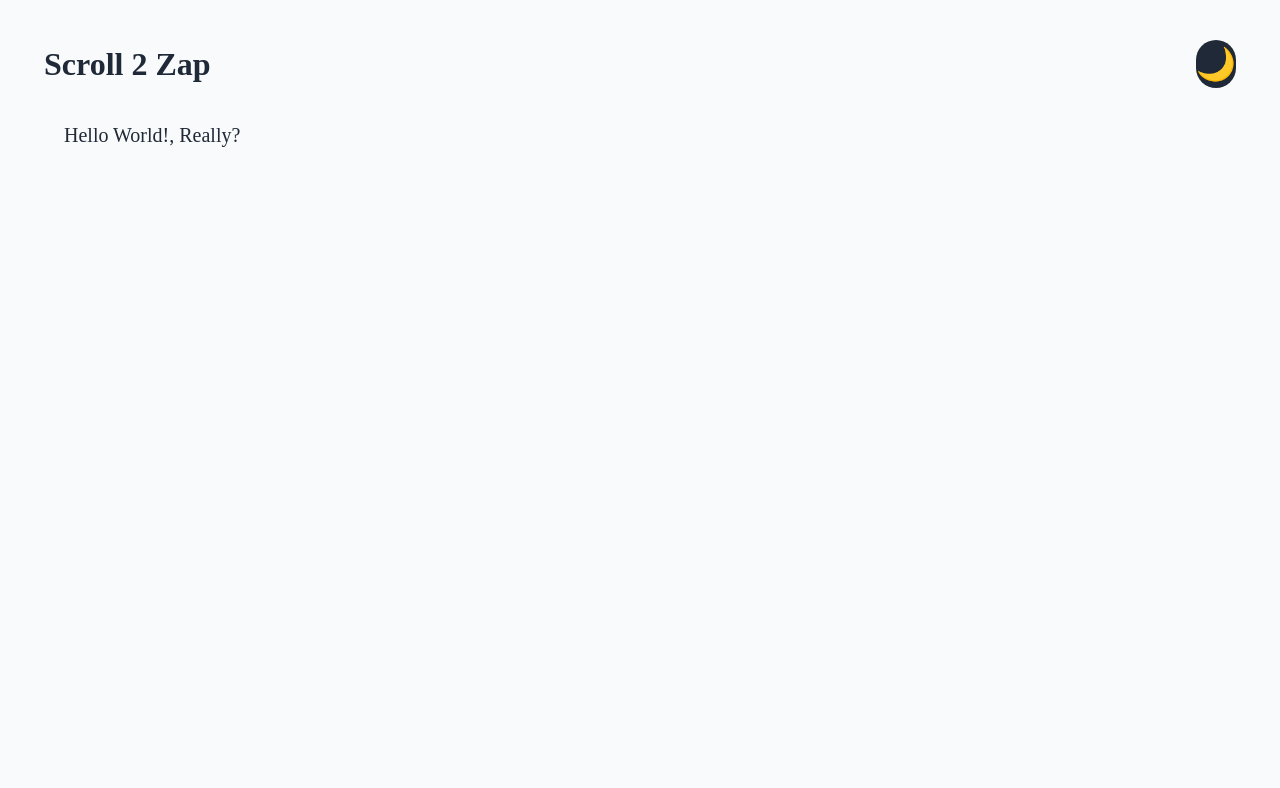
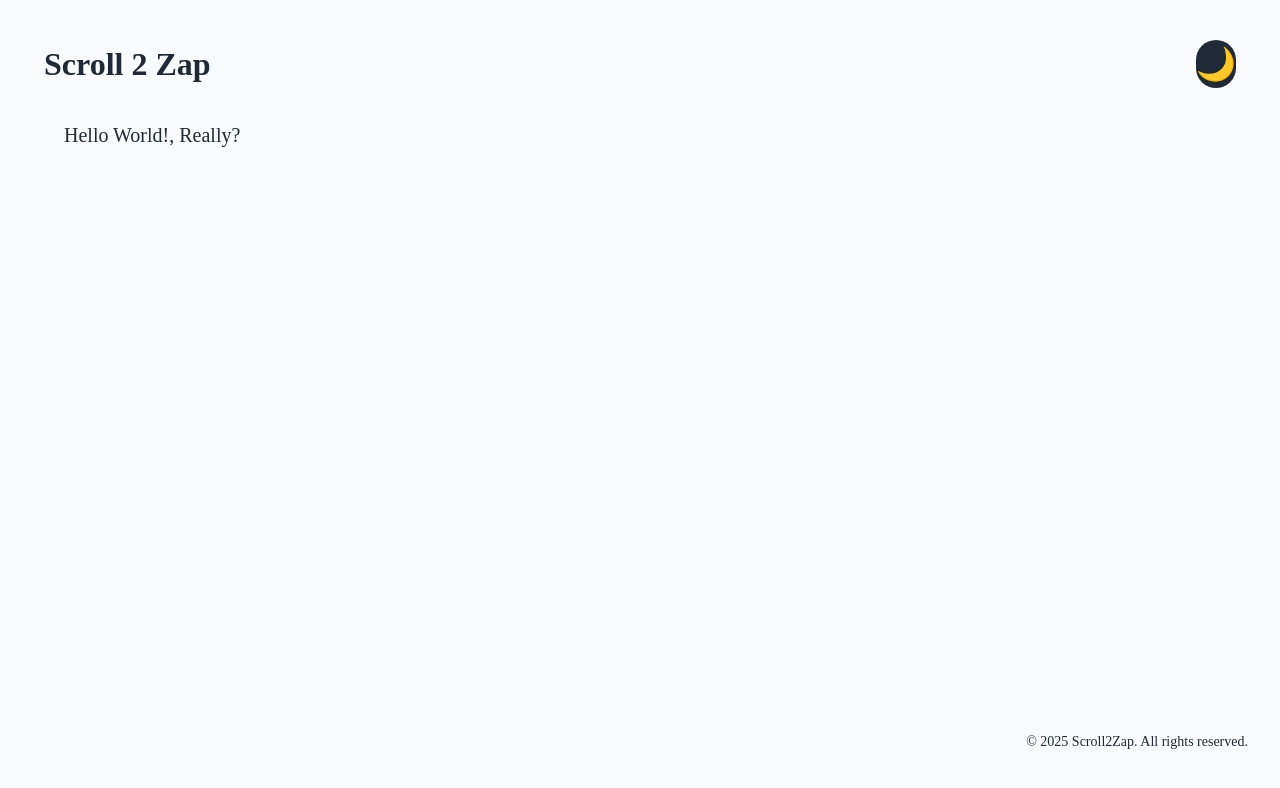
Before and after one commit to Shresth-Deorari/scroll2zap, a React (Vite) app: page / in a window 1280 px wide. Shown: the top 788 px of the page. Built offline with nearby package versions, Linux system fonts and the light colour scheme.

Commit message:
add minimal footer

```diff
--- /dev/null
+++ b/src/components/Footer.tsx
@@ -0,0 +1,9 @@
+const Footer = () => {
+  return (
+    <footer className="w-full py-4 text-end text-sm text-text-light dark:text-text-dark">
+      © {new Date().getFullYear()} Scroll2Zap. All rights reserved.
+    </footer>
+  );
+};
+
+export default Footer;
--- a/src/layout/AppLayout.tsx
+++ b/src/layout/AppLayout.tsx
@@ -1,12 +1,13 @@
 import { LayoutProps } from "../types";
 import Header from "../components/Header";
+import Footer from "../components/Footer";
 
 export default function AppLayout({ children }: LayoutProps) {
   return (
     <div className="min-h-screen p-8 flex flex-col bg-bg-light dark:bg-bg-dark transition:colors duration:300">
       <Header title="Scroll 2 Zap"/>
       <main className="flex-1 px-4 sm:px-6 md:px-8 py-6">{children}</main>
-      {/* Footer */}
+      <Footer/>
     </div>
   );
 }
```
